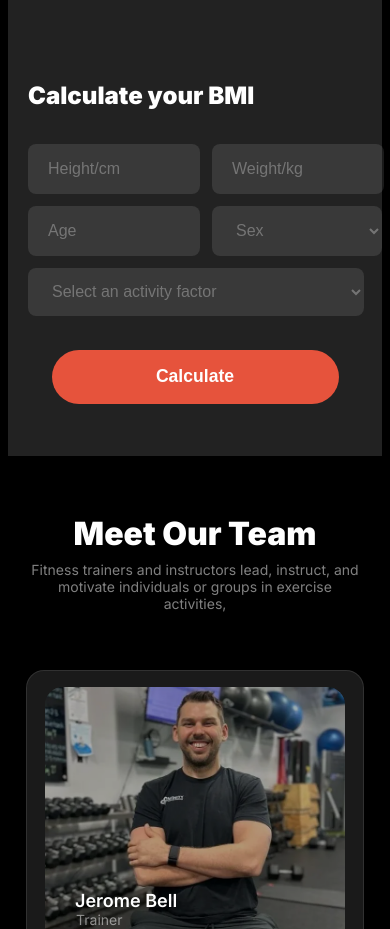
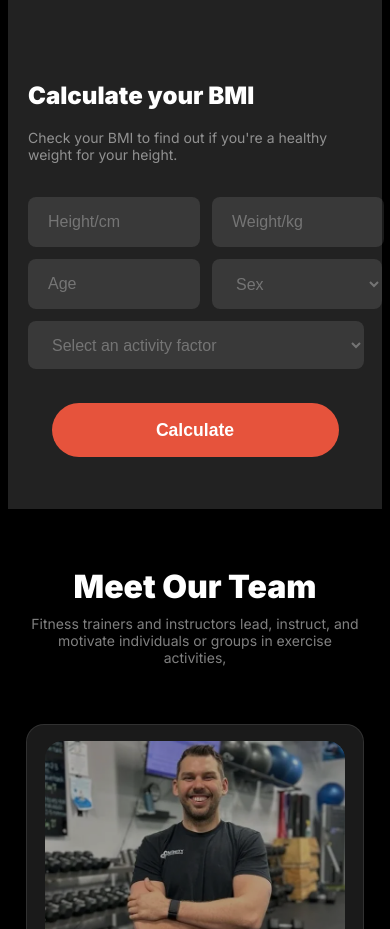
Before and after one commit to ShahirTech/assignment-2, a plain HTML site: page index.html in a window 390 px wide. Shown: the part 5240-6169 px from the top of the page. Drawn offline with Linux system fonts and the light colour scheme; a web font is replaced by a local one.

Commit message:
fixed BMI section

```diff
--- a/media.css
+++ b/media.css
@@ -216,7 +216,8 @@ hr{
   width: 100%;
 }
 .cal p{
-  display: none;
+  padding-left: 20px;
+  width: 90%;
 }
 .input {
   margin-top: 34px;
```
